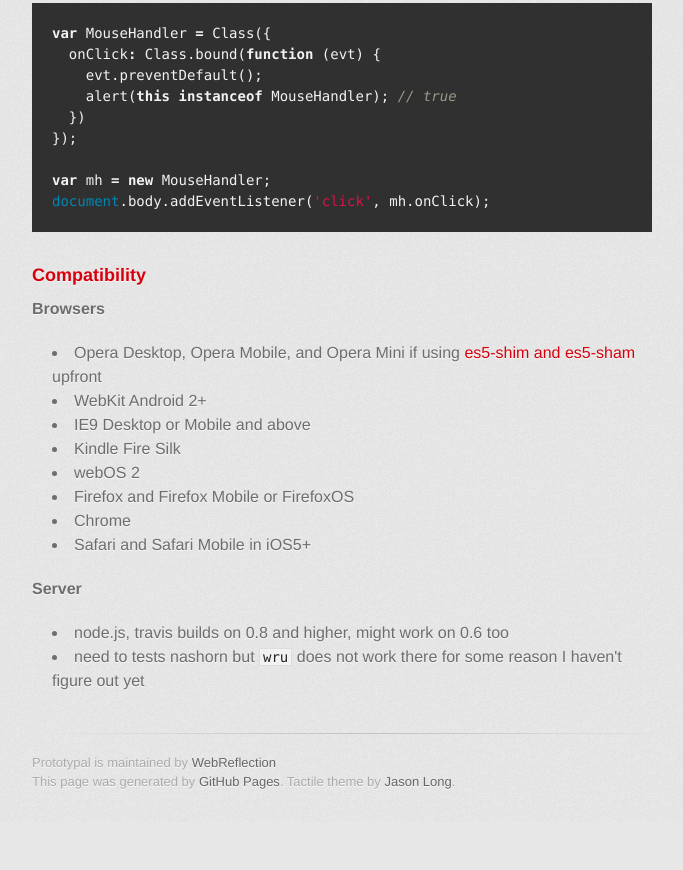
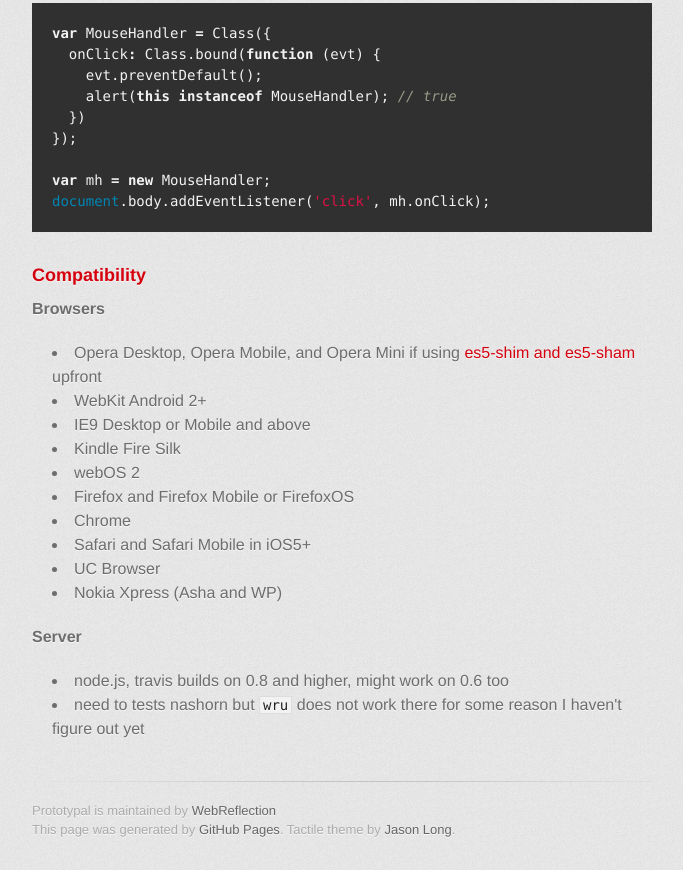
Before and after one commit to WebReflection/prototypal, a plain HTML site: page index.html in a window 1280 px wide. Shown: the part 4151-5021 px from the top of the page, without its empty margins (298-981 px from the left). Before the commit the page ends 4973 px from the top, so only its background shows below. Drawn offline with Linux system fonts and the light colour scheme; a web font is replaced by a local one.

Commit message:
Create gh-pages branch via GitHub

```diff
--- a/index.html
+++ b/index.html
@@ -214,6 +214,8 @@
 <li>Firefox and Firefox Mobile or FirefoxOS</li>
 <li>Chrome</li>
 <li>Safari and Safari Mobile in iOS5+</li>
+<li>UC Browser</li>
+<li>Nokia Xpress (Asha and WP)</li>
 </ul><p><strong>Server</strong></p>
 
 <ul>
```
Also changed, not shown: params.json (+1 -1 lines).
